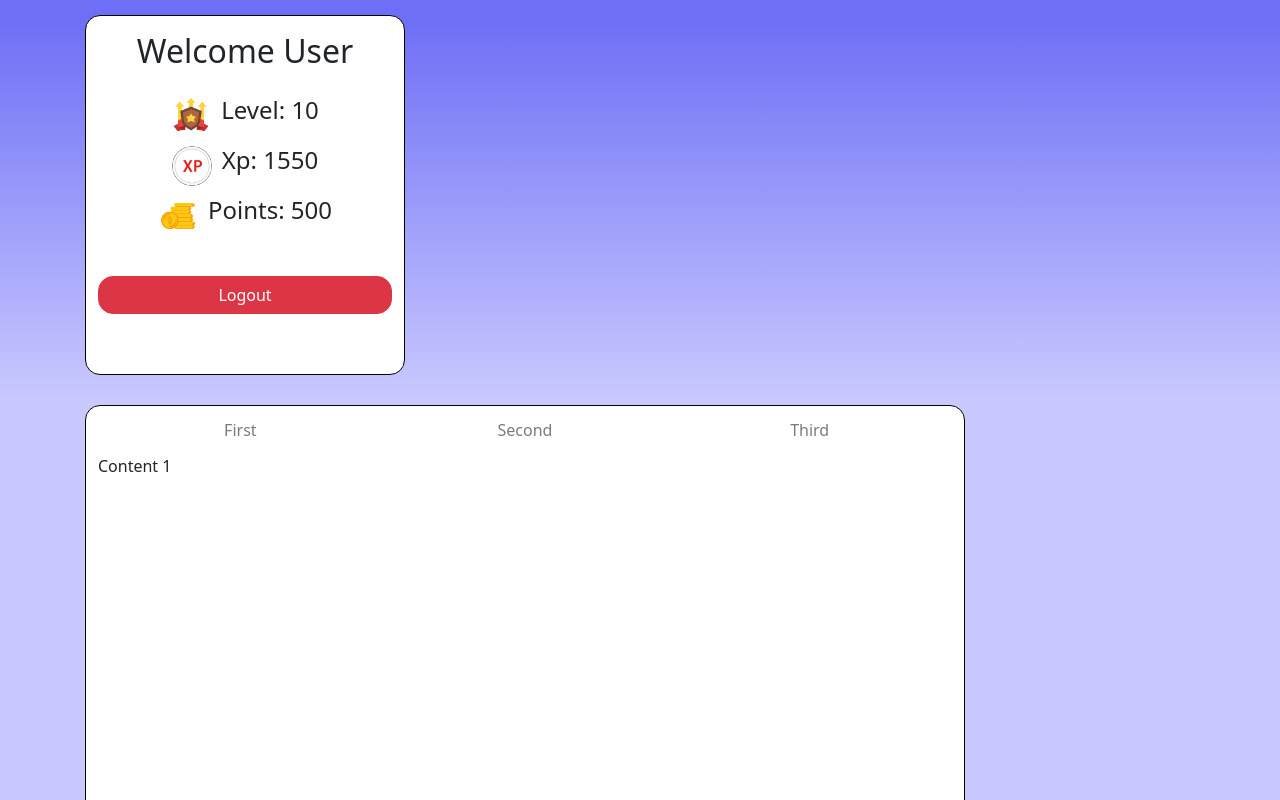
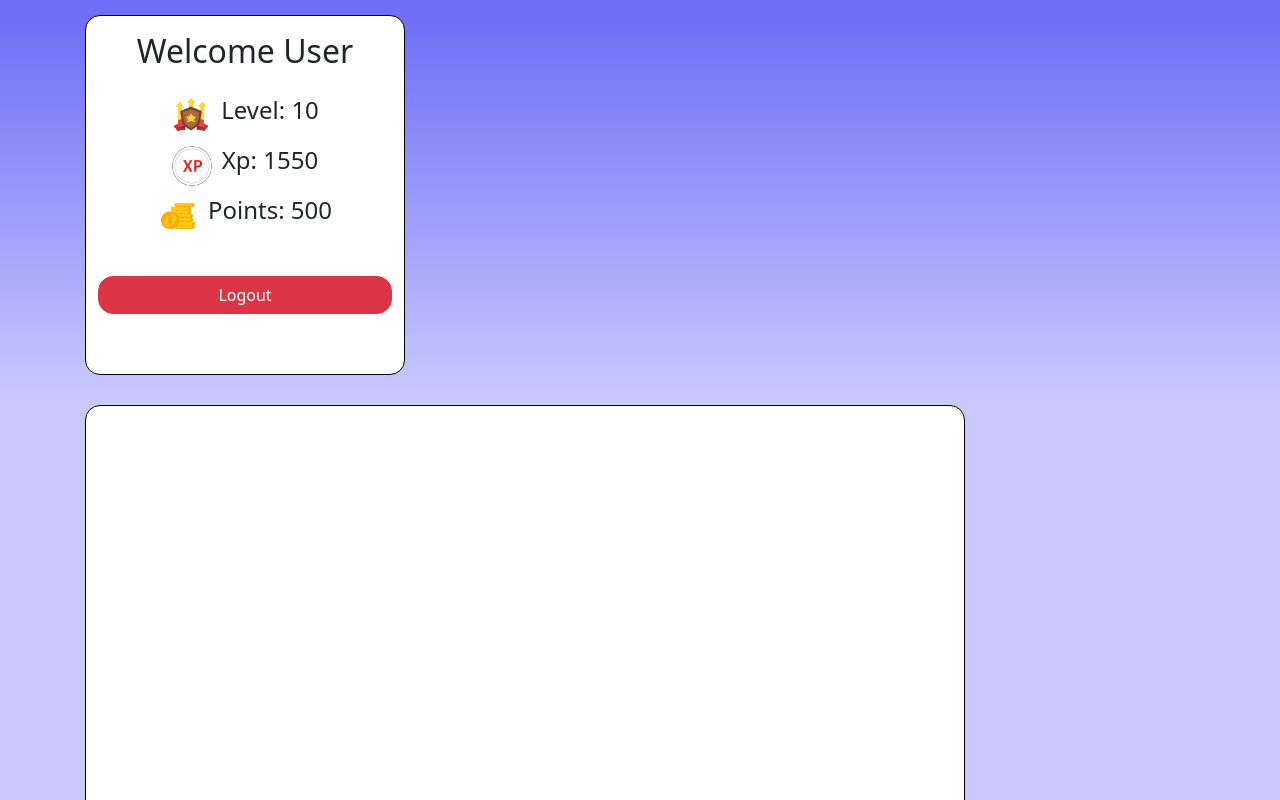
Before and after one commit to PinteaGeorge/AccesaQuest, an Angular app: page /dashboard in a window 1280 px wide. Shown: the top 800 px of the page. Built offline with nearby package versions, Linux system fonts and the light colour scheme.

Commit message:
ChangesMade

```diff
--- a/angular.json
+++ b/angular.json
@@ -107,5 +107,6 @@
         }
       }
     }
-  }
+  },
+  "defaultProject": "AccesaQuest"
 }
--- a/src/app/app.module.ts
+++ b/src/app/app.module.ts
@@ -10,7 +10,7 @@ import { SignUpComponent } from './components/sign-up/sign-up.component';
 import { DashboardComponent } from './components/dashboard/dashboard.component';
 import { ToastrModule } from 'ngx-toastr';
 import { BrowserAnimationsModule } from '@angular/platform-browser/animations';
-import { MatTabsModule } from '@angular/material/tabs';
+// import { MatTabsModule } from '@angular/material/tabs';
 
 @NgModule({
   declarations: [
@@ -25,7 +25,7 @@ import { MatTabsModule } from '@angular/material/tabs';
     ReactiveFormsModule,
     HttpClientModule,
     BrowserAnimationsModule,
-    MatTabsModule,
+    // MatTabsModule,
     ToastrModule.forRoot()
   ],
   providers: [],
--- a/src/app/components/dashboard/dashboard.component.html
+++ b/src/app/components/dashboard/dashboard.component.html
@@ -22,11 +22,6 @@
                 <button class="btn btn-danger btn-block mt-4 w-100">Logout</button>
             </div>
             <div class="container-content bg-white">
-                <mat-tab-group mat-stretch-tabs="false" mat-align-tabs="start">
-                    <mat-tab label="First">Content 1</mat-tab>
-                    <mat-tab label="Second">Content 2</mat-tab>
-                    <mat-tab label="Third">Content 3</mat-tab>
-                </mat-tab-group>
             </div>
         </div>
 
--- a/src/app/components/login/login.component.ts
+++ b/src/app/components/login/login.component.ts
@@ -1,9 +1,9 @@
 import { Component, OnInit } from '@angular/core';
-import { UntypedFormBuilder, FormControl, UntypedFormGroup, Validators } from '@angular/forms';
+import { FormBuilder, FormControl, FormGroup, Validators } from '@angular/forms';
 import { Router } from '@angular/router';
+import { AuthService } from 'app/services/auth.service';
 import { ToastrService } from 'ngx-toastr';
-import ValidateForm from 'src/app/helpers/validateForm';
-import { AuthService } from 'src/app/services/auth.service';
+import ValidateForm from 'app/helpers/validateForm';
 
 @Component({
   selector: 'app-login',
@@ -14,8 +14,8 @@ export class LoginComponent implements OnInit {
   type: string = "password";
   isText: boolean = false;
   eyeIcon: string = "fa-eye-slash";
-  loginForm!: UntypedFormGroup;
-  constructor(private formBuilder: UntypedFormBuilder,
+  loginForm!: FormGroup;
+  constructor(private formBuilder: FormBuilder,
     private authService: AuthService,
     private router: Router,
     private toastr: ToastrService) { }
--- a/src/app/components/sign-up/sign-up.component.ts
+++ b/src/app/components/sign-up/sign-up.component.ts
@@ -1,9 +1,9 @@
 import { Component, OnInit } from '@angular/core';
-import { UntypedFormBuilder, FormControl, UntypedFormGroup, Validators } from '@angular/forms';
+import { FormBuilder, FormControl, FormGroup, Validators } from '@angular/forms';
 import { Router } from '@angular/router';
+import ValidateForm from 'app/helpers/validateForm';
+import { AuthService } from 'app/services/auth.service';
 import { ToastrService } from 'ngx-toastr';
-import ValidateForm from 'src/app/helpers/validateForm';
-import { AuthService } from 'src/app/services/auth.service';
 
 @Component({
   selector: 'app-sign-up',
@@ -14,8 +14,8 @@ export class SignUpComponent implements OnInit {
   type: string = "password";
   isText: boolean = false;
   eyeIcon: string = "fa-eye-slash";
-  signUpForm!: UntypedFormGroup;
-  constructor(private formBuilder: UntypedFormBuilder,
+  signUpForm!: FormGroup;
+  constructor(private formBuilder: FormBuilder,
     private authService: AuthService,
     private router: Router,
     private toastr: ToastrService) { }
--- a/src/app/helpers/validateForm.ts
+++ b/src/app/helpers/validateForm.ts
@@ -1,12 +1,12 @@
-import { UntypedFormControl, UntypedFormGroup } from "@angular/forms";
+import { FormControl, FormGroup } from "@angular/forms";
 
 export default class ValidateForm {
-    static validateFormFields(formGroup: UntypedFormGroup) {
+    static validateFormFields(formGroup: FormGroup) {
         Object.keys(formGroup.controls).forEach(field => {
             const control = formGroup.get(field);
-            if (control instanceof UntypedFormControl) {
+            if (control instanceof FormControl) {
                 control.markAsDirty({ onlySelf: true });
-            } else if (control instanceof UntypedFormGroup) {
+            } else if (control instanceof FormGroup) {
                 this.validateFormFields(control);
             }
         })
```
Also changed, not shown: package.json (+12 -13 lines), tsconfig.json (+2 -5 lines), 1 other file (tests, documents, lock files or other folders).
